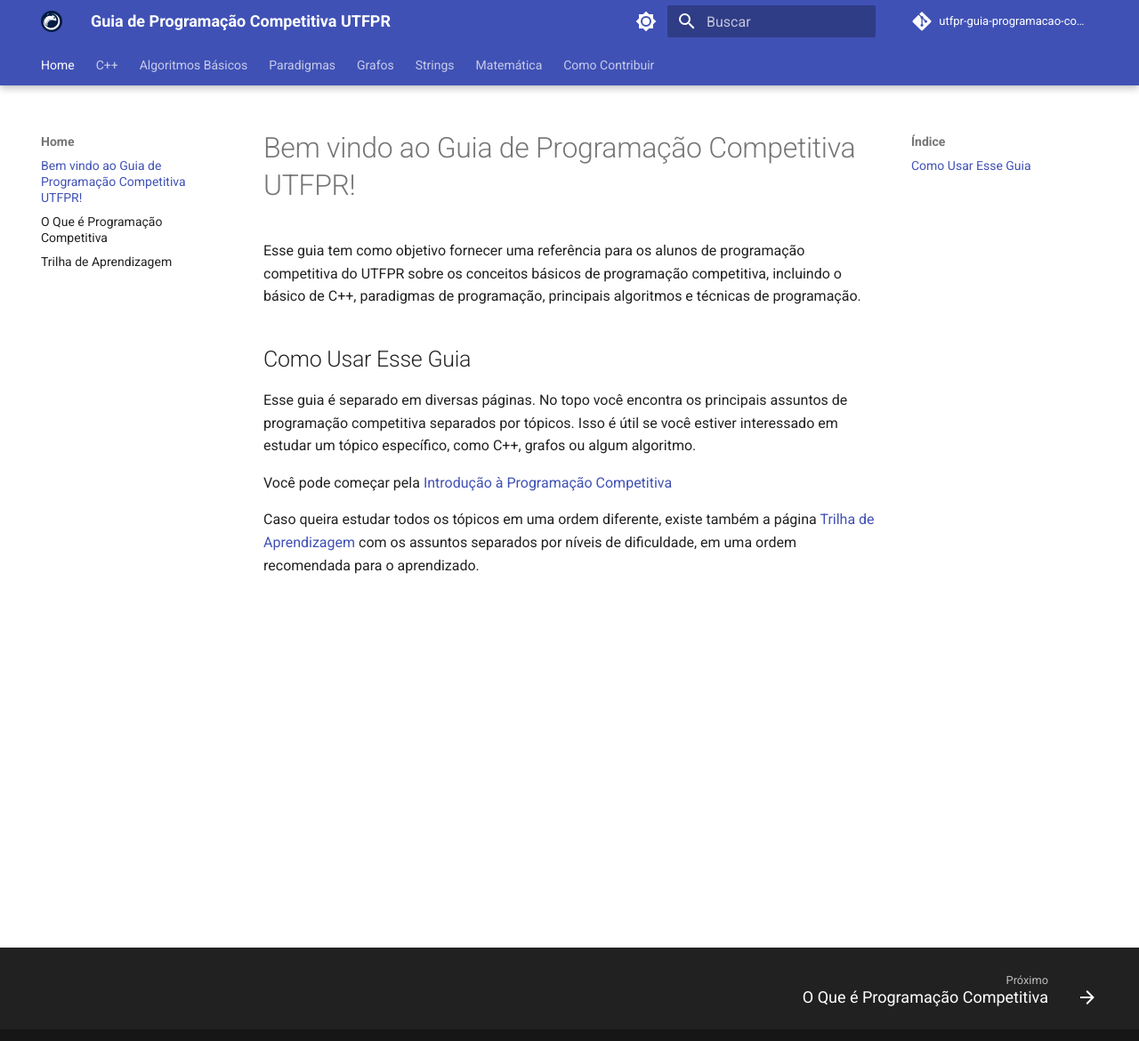
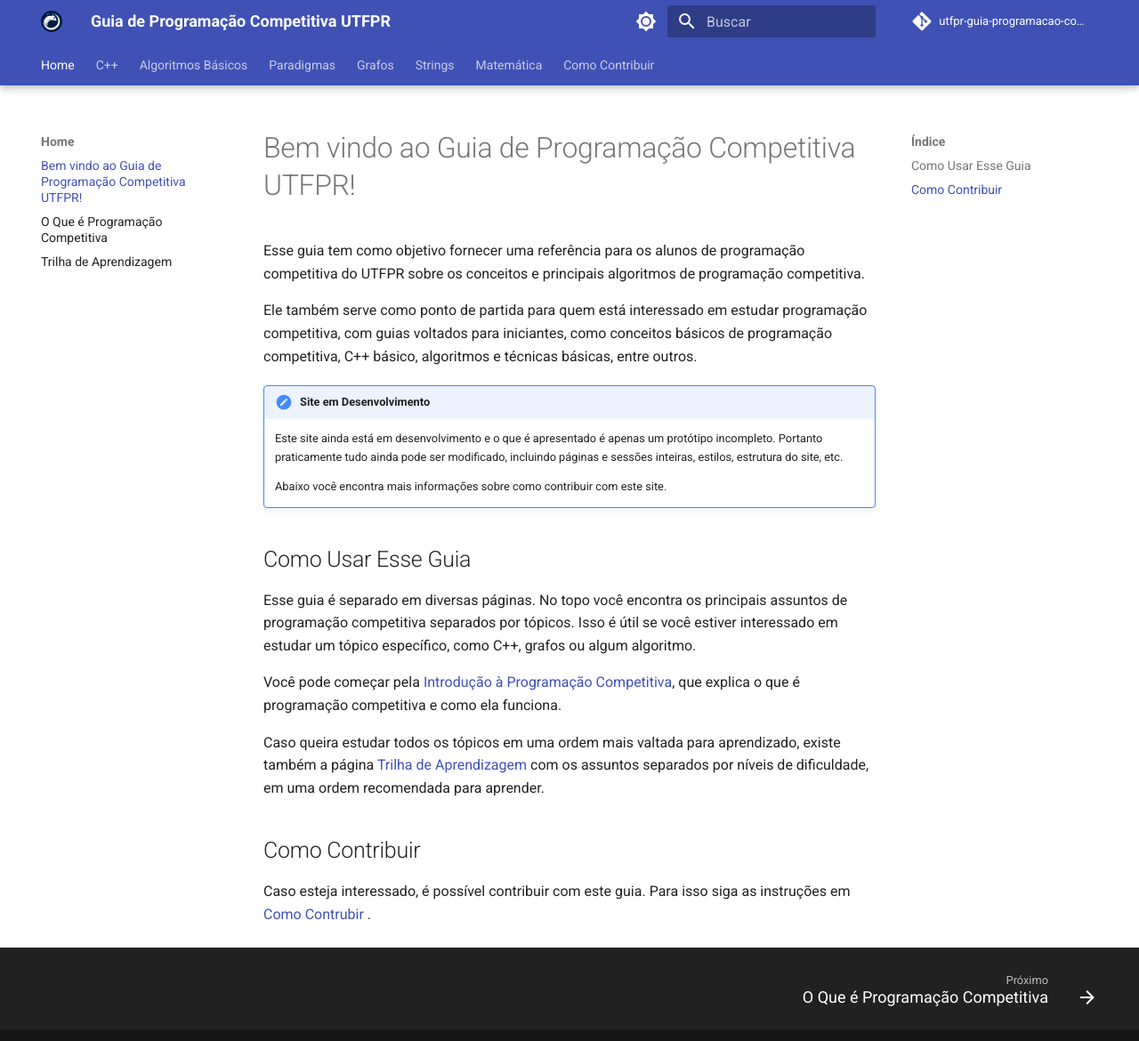
Before and after one commit to eduardo-marca/utfpr-guia-programacao-competitiva, an MkDocs documentation site: the page built from docs/index.md, in a window 1280 px wide and 1181 px high. Shown: the top 1170 px of the window at 89% size. Built offline with MkDocs 1.6.1 and Material for MkDocs 9.7.7, drawn with Linux system fonts in a browser that asks for light colours; comment, search, counter and statistics services are not loaded.

Commit message:
better home and minor fixs

```diff
--- a/docs/index.md
+++ b/docs/index.md
@@ -1,10 +1,21 @@
 # Bem vindo ao Guia de Programação Competitiva UTFPR!
 
-Esse guia tem como objetivo fornecer uma referência para os alunos de programação competitiva do UTFPR sobre os conceitos básicos de programação competitiva, incluindo o básico de C++, paradigmas de programação, principais algoritmos e técnicas de programação.
+Esse guia tem como objetivo fornecer uma referência para os alunos de programação competitiva do UTFPR sobre os conceitos e principais algoritmos de programação competitiva.
+
+Ele também serve como ponto de partida para quem está interessado em estudar programação competitiva, com guias voltados para iniciantes, como conceitos básicos de programação competitiva, C++ básico, algoritmos e técnicas básicas, entre outros.
+
+!!! note "Site em Desenvolvimento"
+    Este site ainda está em desenvolvimento e o que é apresentado é apenas um protótipo incompleto. Portanto praticamente tudo ainda pode ser modificado, incluindo páginas e sessões inteiras, estilos, estrutura do site, etc.
+
+    Abaixo você encontra mais informações sobre como contribuir com este site.
 
 ## Como Usar Esse Guia
 Esse guia é separado em diversas páginas. No topo você encontra os principais assuntos de programação competitiva separados por tópicos. Isso é útil se você estiver interessado em estudar um tópico específico, como C++, grafos ou algum algoritmo.
 
-Você pode começar pela [Introdução à Programação Competitiva](introduction/what-is-cp.md)
+Você pode começar pela [Introdução à Programação Competitiva](introduction/what-is-cp.md), que explica o que é programação competitiva e como ela funciona.
 
-Caso queira estudar todos os tópicos em uma ordem diferente, existe também a página [Trilha de Aprendizagem](introduction/learning-path.md) com os assuntos separados por níveis de dificuldade, em uma ordem recomendada para o aprendizado.
+Caso queira estudar todos os tópicos em uma ordem mais valtada para aprendizado, existe também a página [Trilha de Aprendizagem](introduction/learning-path.md) com os assuntos separados por níveis de dificuldade, em uma ordem recomendada para aprender.
+
+## Como Contribuir
+Caso esteja interessado, é possível contribuir com este guia. Para isso siga as instruções em [Como Contrubir
+](contribute/index.md).
```
Also changed, not shown: docs/cpp/basics.md (+1 -1 lines), docs/cpp/stl.md (+1 -1 lines), docs/introduction/learning-path.md (+5 -0 lines), docs/introduction/what-is-cp.md (+0 -1 lines).
